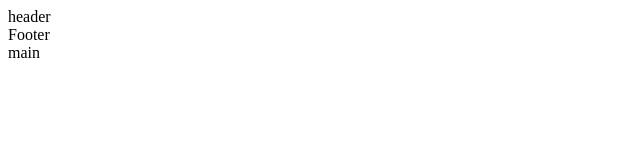
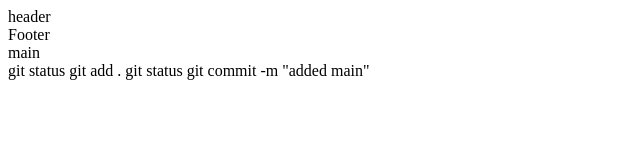
Before and after one commit to Miraida09/Team-work, a plain HTML site: page index.html in a window 1280 px wide. Shown: the whole page, without its empty margins (0-640 px from the left). Drawn offline with Linux system fonts and the light colour scheme.

Commit message:
added main

```diff
--- a/index.html
+++ b/index.html
@@ -12,3 +12,8 @@
 
 </body>
 </html>
+
+git status
+git add .
+git status
+git commit -m "added main"
```
